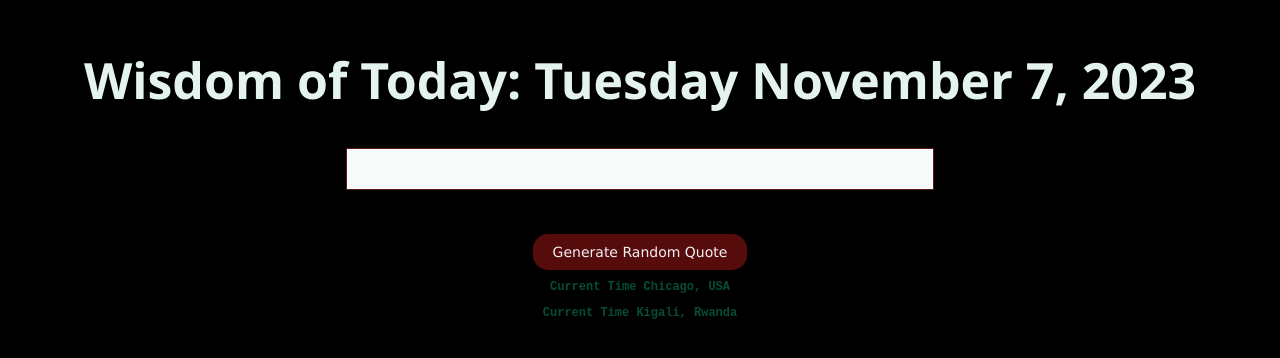
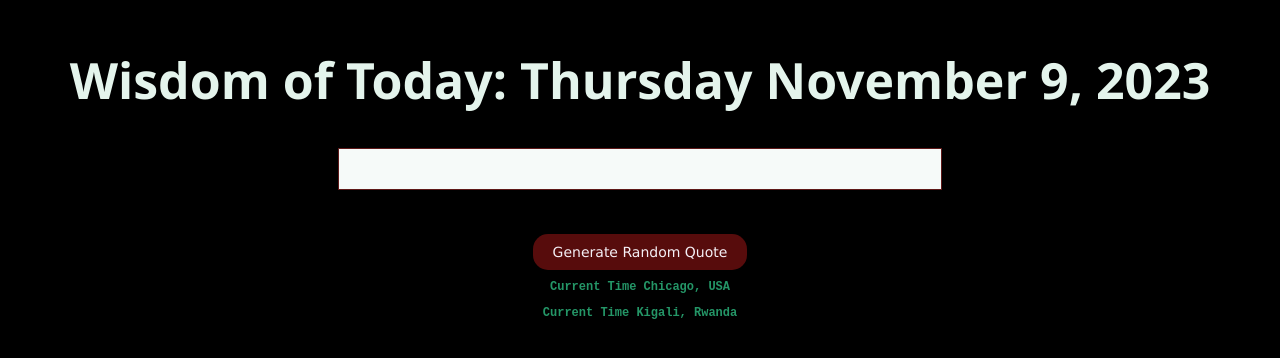
Before and after one commit to Lande21/RandomQuote, a React (Create React App) app: page / in a window 1280 px wide. Shown: the part 139-497 px from the top of the page. Built offline with nearby package versions, Linux system fonts and the light colour scheme; no server answers.

Commit message:
new exercises

```diff
--- a/src/App.css
+++ b/src/App.css
@@ -18,7 +18,7 @@
 
   align-items:flex-start;
   justify-content: flex-start;
-  color: rgb(6, 78, 48);
+  color: rgb(36, 150, 103);
   font-family: monospace;
   font-size: 12px;
 }
--- a/src/QuoteDisplay.js
+++ b/src/QuoteDisplay.js
@@ -61,7 +61,7 @@ function QuoteDisplay() {
   return (
     <div>
 
-      <h1>Wisdom of Today: Tuesday November 7, 2023</h1>
+      <h1>Wisdom of Today: Thursday November 9, 2023</h1>
       <div class="quote-container">
       <blockquote className="quote">{quote}
       </blockquote>
```
